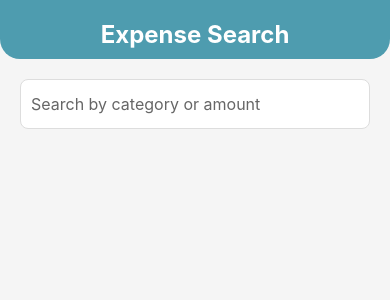
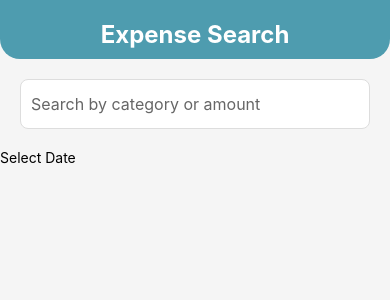
Before and after one commit to aaron2168218/moneyManagementApp, a React Native app in the folder managementApp/: screen /Search in a window 390 px wide. Shown: the top 300 px of the page. Built offline with nearby package versions, Linux system fonts and the light colour scheme.

Commit message:
Added Search Screen

```diff
--- a/managementApp/screens/Budget.js
+++ b/managementApp/screens/Budget.js
@@ -48,7 +48,6 @@ const Budget = () => {
     }
     console.log("Budget saved:", budget);
 
-    // Display a popup message indicating that the budget has been saved
     Alert.alert("Budget Saved", "Your budget has been saved successfully.");
   };
 
--- a/managementApp/screens/SearchScreen.js
+++ b/managementApp/screens/SearchScreen.js
@@ -25,6 +25,7 @@ const onDateChange = (event, selectedDate) => {
   const currentDate = selectedDate || date;
   setShowDatePicker(Platform.OS === 'ios');
   setDate(currentDate);
+  // Update the date query for filtering
   setDateQuery(format(currentDate, 'yyyy-MM-dd'));
 };
 
@@ -64,6 +65,12 @@ const onDateChange = (event, selectedDate) => {
         keyboardType="default"
         placeholderTextColor="#666"
       />
+      <TouchableOpacity
+  style={styles.datePickerButton}
+  onPress={() => setShowDatePicker(true)}
+>
+  <Text style={styles.datePickerButtonText}>Select Date</Text>
+</TouchableOpacity>
 
 {showDatePicker && (
   <DateTimePicker
@@ -86,6 +93,12 @@ const onDateChange = (event, selectedDate) => {
 
 
 const styles = StyleSheet.create({
+  datePickerButton: {
+    // Style your button
+  },
+  datePickerButtonText: {
+    // Text styling
+  },
   container: {
     flex: 1,
     backgroundColor: "#f5f5f5",
```
